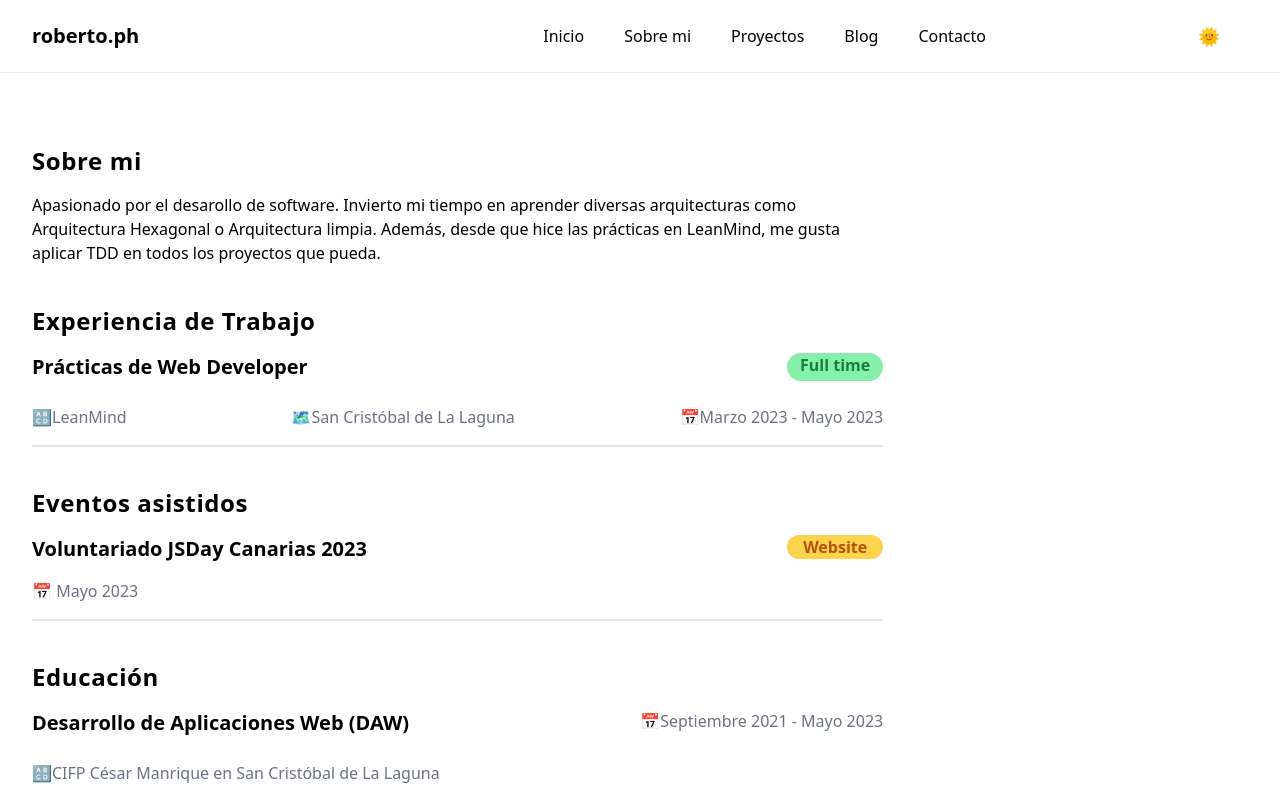
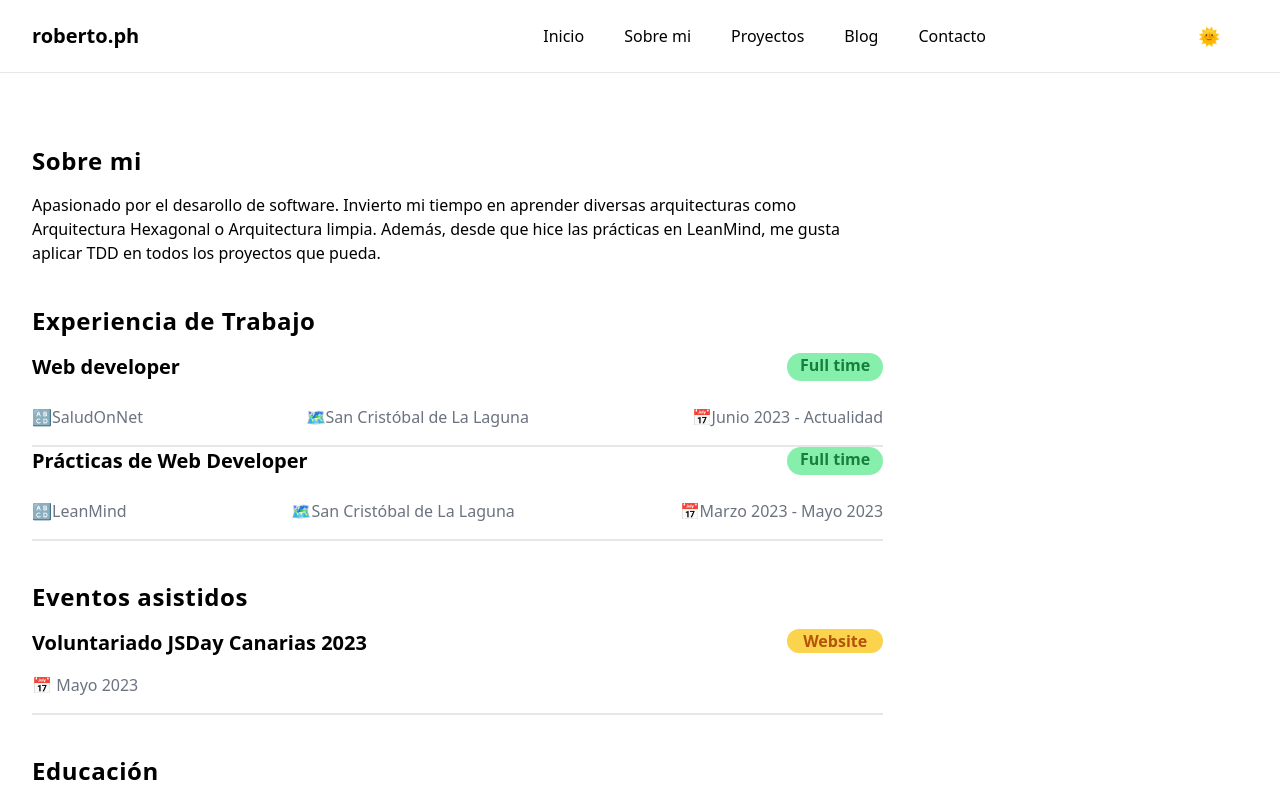
Before and after one commit to RobertoDelPino/React-Portfolio, a React (Vite) app: page /about in a window 1280 px wide. Shown: the top 799 px of the page. Built offline with nearby package versions, Linux system fonts and the light colour scheme; some icons are missing.

Commit message:
Added actual work experience

```diff
--- a/src/components/WorkExperienceList/WorkExperienceList.tsx
+++ b/src/components/WorkExperienceList/WorkExperienceList.tsx
@@ -4,6 +4,14 @@ import {workday, WorkExperience} from "@domain/Interfaces/WorkExperience.tsx";
 export const WorkExperienceList = () => {
 
     const list: WorkExperience[] = [
+        {
+            name: "Web developer",
+            company: "SaludOnNet",
+            urlCompany: "https://www.saludonnet.com/",
+            time: "Junio 2023 - Actualidad",
+            workplace: "San Cristóbal de La Laguna",
+            workday: workday.FullTime
+        },
         {
             name: "Prácticas de Web Developer",
             company: "LeanMind",
```
